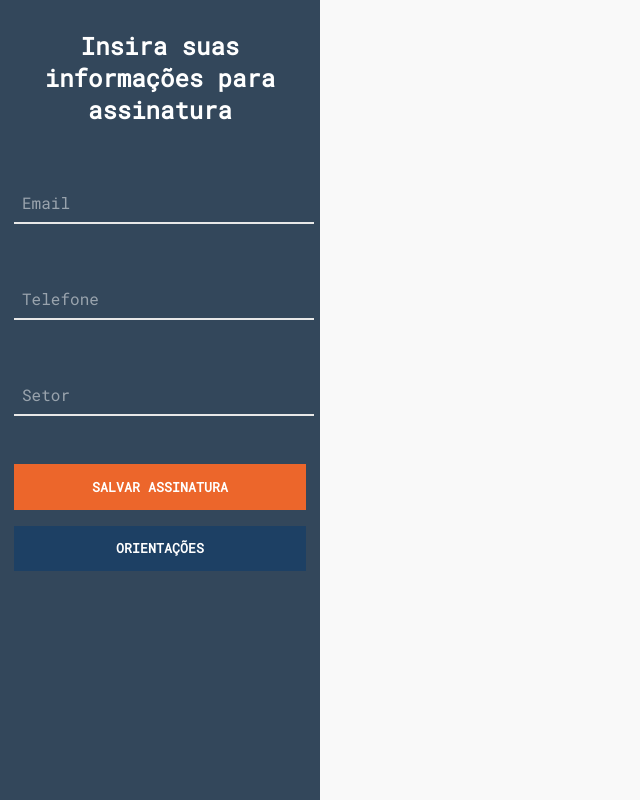
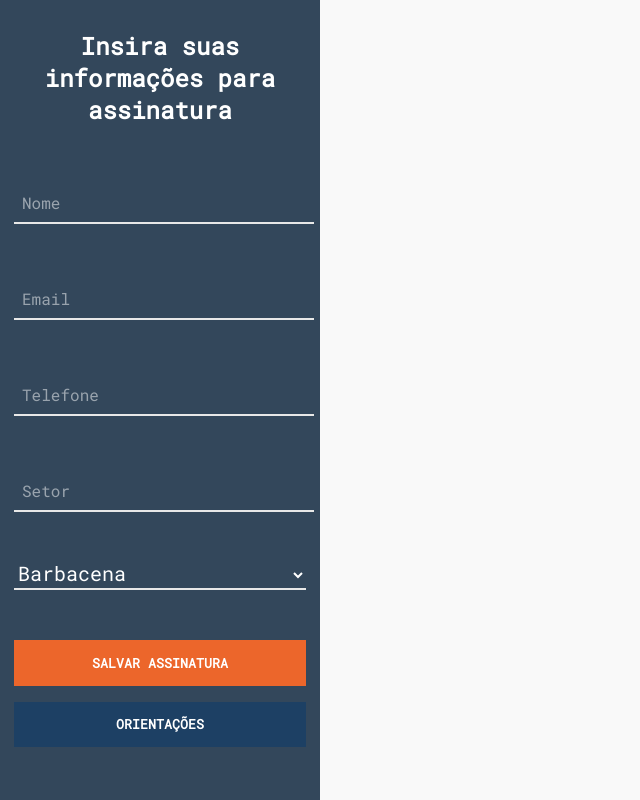
Before and after one commit to gjpsiqueira/react-signature-builder, a React (Create React App) app: page / in a window 1280 px wide. Shown: the whole page, without its empty margins (0-640 px from the left). Built offline with nearby package versions, Linux system fonts and the light colour scheme.

Commit message:
Add unidade e events onBlur

```diff
--- a/src/components/Sidebar/index.js
+++ b/src/components/Sidebar/index.js
@@ -1,8 +1,20 @@
 import React from 'react'
-import { InputText, PrimaryButton, SecondaryButton } from '../Common'
+import { InputText, Select, PrimaryButton, SecondaryButton } from '../Common'
 import { useInputValue } from '../Contexts/InputContext'
 import * as S from './styled'
 
+const unidades = [
+    { label:'Barbacena' },
+    { label:'Lafaiete' },
+    { label:'Sabará' },
+    { label:'FUNJOBE' },
+    { label:'FUPAC SJN' },
+    { label:'FUPAC Lambari' },
+    { label:'FUPAC Baependi' },
+    { label:'FUPAC Visconde do Rio Branco' },
+    { label:'UNIPAC ITABIRITO' },
+
+]
 const Sidebar = () => {
     const { data, updateData } = useInputValue()
     return (
@@ -11,9 +23,16 @@ const Sidebar = () => {
                 <S.Title>Insira suas informações para assinatura </S.Title>
             </S.Container>
             <S.ContainerForm>
+                <InputText name="nome" value={data.nome} label="Nome" onBlur={updateData} />
                 <InputText name="email" value={data.email} label="Email" onBlur={updateData} />
-                <InputText name="Telefone" label="Telefone" />
-                <InputText name="Setor" label="Setor" />
+                <InputText name="telefone" value={data.telefone} label="Telefone" onBlur={updateData} />
+                <InputText name="setor" value={data.setor} label="Setor" onBlur={updateData} />
+                <Select name="unidade" onChange={updateData}>
+                    {unidades.map((item,index) => (
+                        <option value={index} key={index}>{item.label}</option>
+                    ))}
+                </Select>
+                <div style={{marginTop:'80px'}} />
                 <PrimaryButton>salvar assinatura</PrimaryButton>
                 <SecondaryButton>orientações</SecondaryButton>
             </S.ContainerForm>
```
